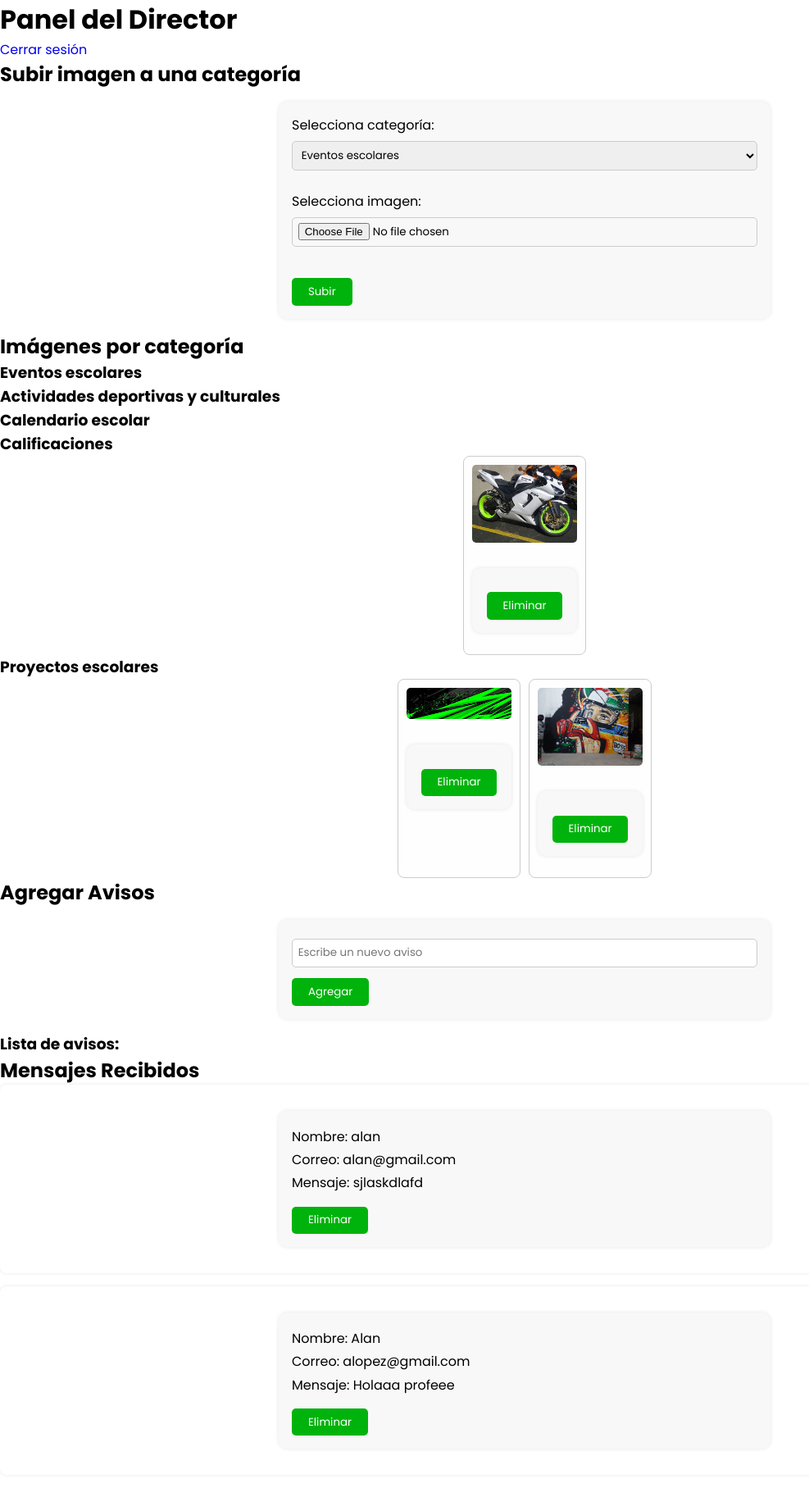
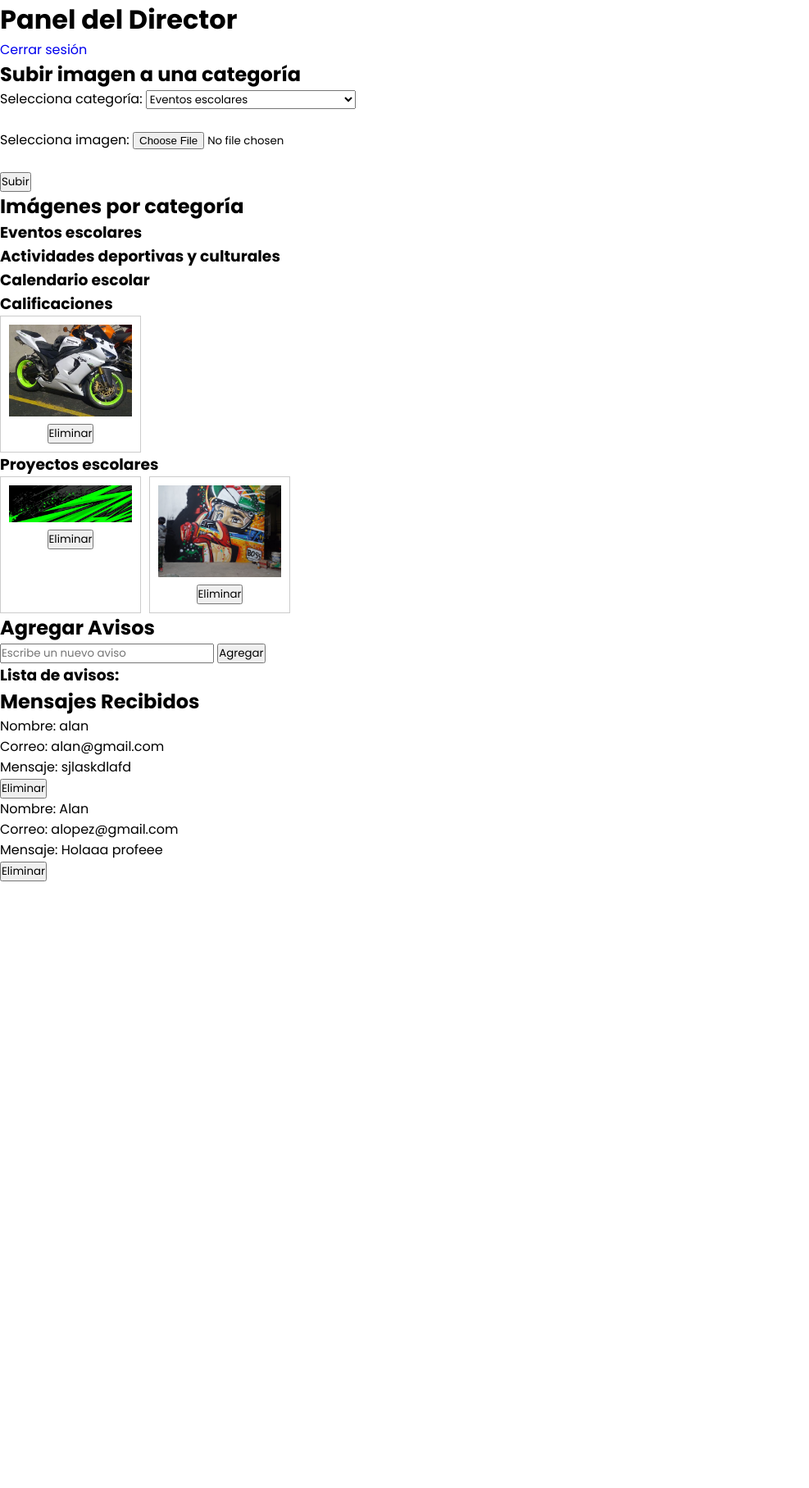
Before and after one commit to Alanlr123/TBC, a Flask app: page /panel/director in a window 1280 px wide. Shown: the whole page at 82% size, without its empty margins (0-987 px from the left). After the commit the page ends 1075 px from the top, so only its background shows below. Run offline with Flask 3, Linux system fonts and the light colour scheme; the visitor is signed in with stand-in values (Sample User, id 1); data comes from the database, SQL or seed files in the repository.

Commit message:
lo regrese a cambio de ccs

```diff
--- a/static/css/style.css
+++ b/static/css/style.css
@@ -393,93 +393,3 @@ header{
     width: 2.5em;
   }
 }
-
-/*****************+/
-/* === Estilos responsivos para Panel del Director === */
-form {
-  margin: 1em auto;
-  max-width: 600px;
-  padding: 1em;
-  background-color: #f8f8f8;
-  border-radius: 10px;
-  box-shadow: 0 0 5px rgba(0,0,0,0.1);
-}
-
-form input[type="text"],
-form input[type="file"],
-form select {
-  width: 100%;
-  padding: 0.5em;
-  margin-top: 0.5em;
-  border-radius: 5px;
-  border: 1px solid #ccc;
-}
-
-form button {
-  margin-top: 1em;
-  padding: 0.5em 1.5em;
-  background-color: #00b30c;
-  border: none;
-  border-radius: 5px;
-  color: white;
-  cursor: pointer;
-}
-
-form button:hover {
-  background-color: #00990a;
-}
-
-ul {
-  list-style: none;
-  padding-left: 0;
-}
-
-ul li {
-  margin-bottom: 1em;
-  background-color: #fff;
-  padding: 1em;
-  border-radius: 8px;
-  box-shadow: 0 0 4px rgba(0,0,0,0.1);
-}
-
-.mensaje-form p {
-  margin: 0.2em 0;
-}
-
-.imagenes-categoria {
-  display: flex;
-  flex-wrap: wrap;
-  gap: 10px;
-  justify-content: center;
-}
-
-.imagenes-categoria div {
-  border: 1px solid #ccc;
-  padding: 10px;
-  text-align: center;
-  width: 150px;
-  border-radius: 8px;
-  background-color: #fefefe;
-}
-
-.imagenes-categoria img {
-  max-width: 100%;
-  border-radius: 5px;
-  margin-bottom: 0.5em;
-}
-
-/* === Adaptación para móviles === */
-@media screen and (max-width: 768px) {
-  form {
-    padding: 0.5em;
-  }
-
-  .imagenes-categoria {
-    flex-direction: column;
-    align-items: center;
-  }
-
-  .imagenes-categoria div {
-    width: 90%;
-  }
-}
--- a/templates/panel_director.html
+++ b/templates/panel_director.html
@@ -48,7 +48,7 @@
 
   {% for categoria in categorias %}
     <h3>{{ categoria|capitalize }}</h3>
-    <div class="imagenes-categoria">
+    <div style="display: flex; flex-wrap: wrap; gap: 10px;">
       {% for imagen in imagenes_por_categoria[categoria] %}
         <div style="border: 1px solid #ccc; padding: 10px; text-align: center;">
           <img src="{{ url_for('static', filename='galeria/' + categoria + '/' + imagen) }}" alt="{{ imagen }}" width="150"><br>
```
